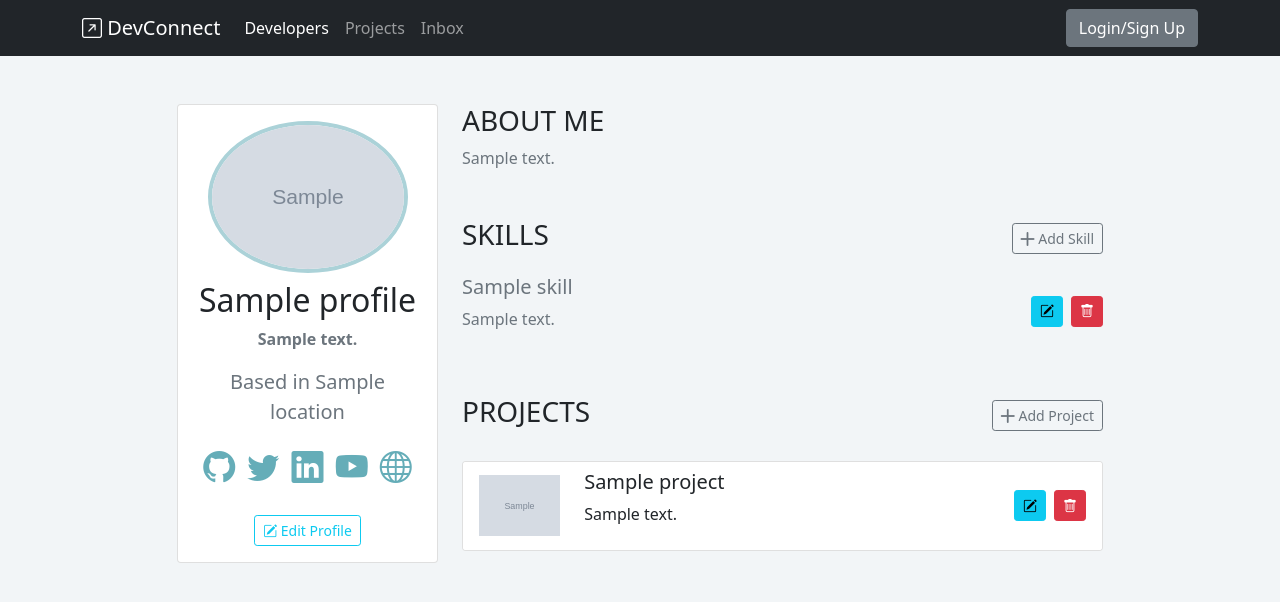
After one commit to bekaarcoder/django-devconnect, a Django app: template users/templates/users/account.html in a window 1280 px wide. The commit adds this page. Shown: the top 602 px of the page. Run offline with Django 3.2, Linux system fonts and the light colour scheme; the template is opened without the code that fills it: most values are stand-ins (such as "Sample title", 1, 10 or a date in 2020); grey boxes marked "Sample" are stand-in pictures.

Commit message:
added account template

```diff
--- a/projects/templates/projects/projects.html
+++ b/projects/templates/projects/projects.html
@@ -23,7 +23,7 @@
         <div class="row">
           {% for project in projects %}
           <div class="col-md-4">
-            <div class="card">
+            <div class="card h-100">
               <a href="{% url 'single-project' project.id %}">
                 <img src="{{project.featured_image.url}}" class="card-img-top" alt="{{project.title}}">
               </a>
--- a/templates/navbar.html
+++ b/templates/navbar.html
@@ -34,8 +34,8 @@
                 </li>
                 {% if request.user.is_authenticated %}
                     <li class="nav-item">
-                        <a class="nav-link" href="{% url 'create-project' %}"
-                            >Add Project</a
+                        <a class="nav-link" href="{% url 'account' %}"
+                            >Account</a
                         >
                     </li>
                 {% endif %}
--- /dev/null
+++ b/users/templates/users/account.html
@@ -0,0 +1,92 @@
+{% extends "base.html" %}
+
+{% block content %}
+<div class="container mt-4">
+    <div class="row justify-content-center py-4">
+        <div class="col-md-3">
+            <div class="card">
+                <div class="card-body">
+                    <div class="profile-image-main d-block mx-auto">
+                        <img src="{{profile.profile_image.url}}" alt="">
+                    </div>
+                    <h2 class="text-center my-2">{{profile.name}}</h2>
+                    <p class="text-center text-muted"><strong>{{profile.short_bio}}</strong></p>
+                    <p class="text-center text-muted lead">Based in {{profile.location}}</p>
+                    <div class="social-media-links text-center">
+                        {% if profile.social_github %}
+                            <a href="{{profile.social_github}}" class="fs-2"><i class="bi bi-github"></i></a>
+                        {% endif %}
+                        {% if profile.social_twitter %}
+                            <a href="{{profile.social_twitter}}" class="fs-2 ms-2"><i class="bi bi-twitter"></i></a>
+                        {% endif %}
+                        {% if profile.social_linkedin %}
+                            <a href="{{profile.social_linkedin}}" class="fs-2 ms-2"><i class="bi bi-linkedin"></i></a>
+                        {% endif %}
+                        {% if profile.social_youtube %}
+                            <a href="{{profile.social_youtube}}" class="fs-2 ms-2"><i class="bi bi-youtube"></i></a>
+                        {% endif %}
+                        {% if profile.social_website %}
+                            <a href="{{profile.social_website}}" class="fs-2 ms-2"><i class="bi bi-globe"></i></a>
+                        {% endif %}
+                    </div>
+                    <button class="btn btn-sm btn-outline-info d-block mx-auto mt-4"><i class="bi bi-pencil-square"></i> Edit Profile</button>
+                </div>
+            </div>
+        </div>
+        <div class="col-md-7">
+            <h3>ABOUT ME</h3>
+            <p class="text-muted">{{profile.bio}}</p>
+
+            <div class="skills_view d-flex justify-content-between align-items-center mt-5">
+                <h3>SKILLS</h3>
+                <button class="btn btn-sm btn-outline-secondary"><i class="bi bi-plus-lg"></i> Add Skill</button>
+            </div>
+
+            {% for skill in skills %}
+                <div class="row mt-3">
+                    <div class="col-md-10">
+                        <h5 class="text-muted">{{skill.name}}</h5>
+                        <p class="text-muted">{{skill.description}}</p>
+                    </div>
+                    <div class="col-md-2 d-flex justify-content-end align-items-center">
+                        <button class="btn btn-sm btn-info me-2"><i class="bi bi-pencil-square"></i></button>
+                        <button class="btn btn-sm btn-danger"><i class="bi bi-trash"></i></button>
+                    </div>
+                </div>
+            {% endfor %}
+
+            <div class="skills_view d-flex justify-content-between align-items-center mt-5">
+                <h3>PROJECTS</h3>
+                <button class="btn btn-sm btn-outline-secondary"><i class="bi bi-plus-lg"></i> Add Project</button>
+            </div>
+            <div class="row mt-4">
+                <div class="col-md-12">
+                  <div class="card">
+                    <ul class="list-group list-group-flush">
+                        {% for project in profile.project_set.all %}
+                            <li class="list-group-item">
+                                <div class="row">
+                                    <div class="col-md-2 d-block mx-auto my-auto">
+                                        <a href="{% url 'single-project' project.id %}">
+                                            <img src="{{project.featured_image.url}}" class="img-fluid" alt="{{project.title}}">
+                                        </a>
+                                    </div>
+                                    <div class="col-md-8 d-block mx-auto my-auto">
+                                        <h5><a href="{% url 'single-project' project.id %}" class="text-decoration-none text-reset">{{project.title}}</a></h5>
+                                        <p>{{project.description|slice:"150"}}</p>
+                                    </div>
+                                    <div class="col-md-2 d-flex justify-content-end align-items-center">
+                                        <button class="btn btn-sm btn-info me-2"><i class="bi bi-pencil-square"></i></button>
+                                        <button class="btn btn-sm btn-danger"><i class="bi bi-trash"></i></button>
+                                    </div>
+                                </div>
+                            </li>
+                        {% endfor %}
+                    </ul>
+                  </div>
+                </div>
+              </div>
+        </div>
+    </div>
+  </div>
+{% endblock content %}
--- a/users/templates/users/profiles.html
+++ b/users/templates/users/profiles.html
@@ -26,7 +26,7 @@
           {% for profile in profiles %}
             <div class="col-md-4 my-2">
               <a href="{% url 'user-profile' profile.id %}" class="text-decoration-none text-reset">
-                <div class="card">
+                <div class="card h-100">
                   <div class="card-body">
                     <div class="profile-head d-flex align-items-center">
                       <div class="profile-image">
--- a/users/urls.py
+++ b/users/urls.py
@@ -5,6 +5,7 @@ from .views import (
     login_user,
     logout_user,
     register_user,
+    user_account,
 )
 
 
@@ -14,4 +15,5 @@ urlpatterns = [
     path("login/", login_user, name="login"),
     path("logout/", logout_user, name="logout"),
     path("register/", register_user, name="register"),
+    path("account/", user_account, name="account"),
 ]
```
Also changed, not shown: users/views.py (+9 -0 lines).
